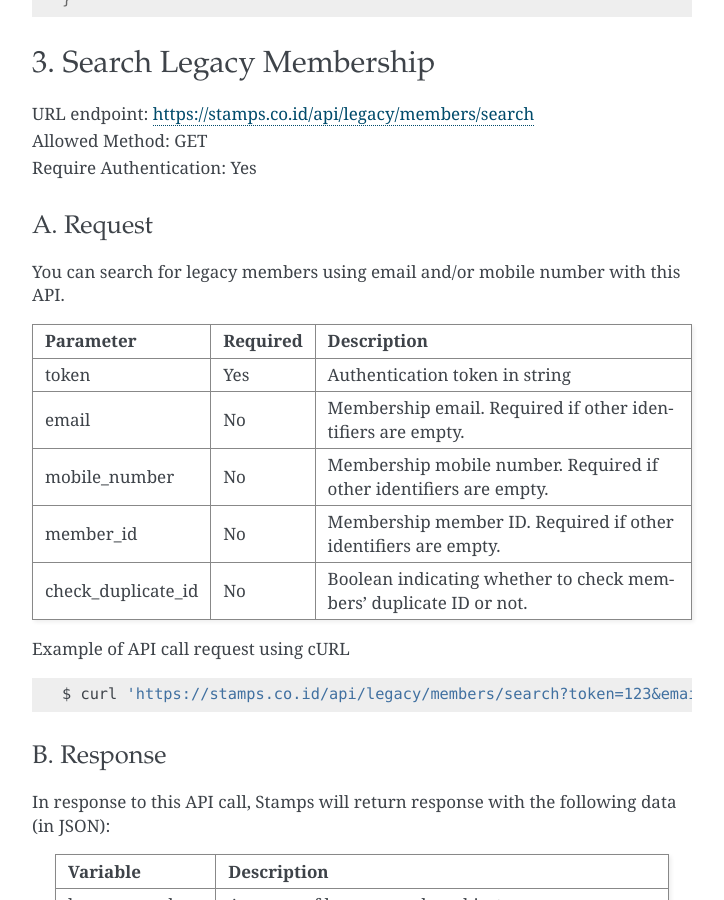
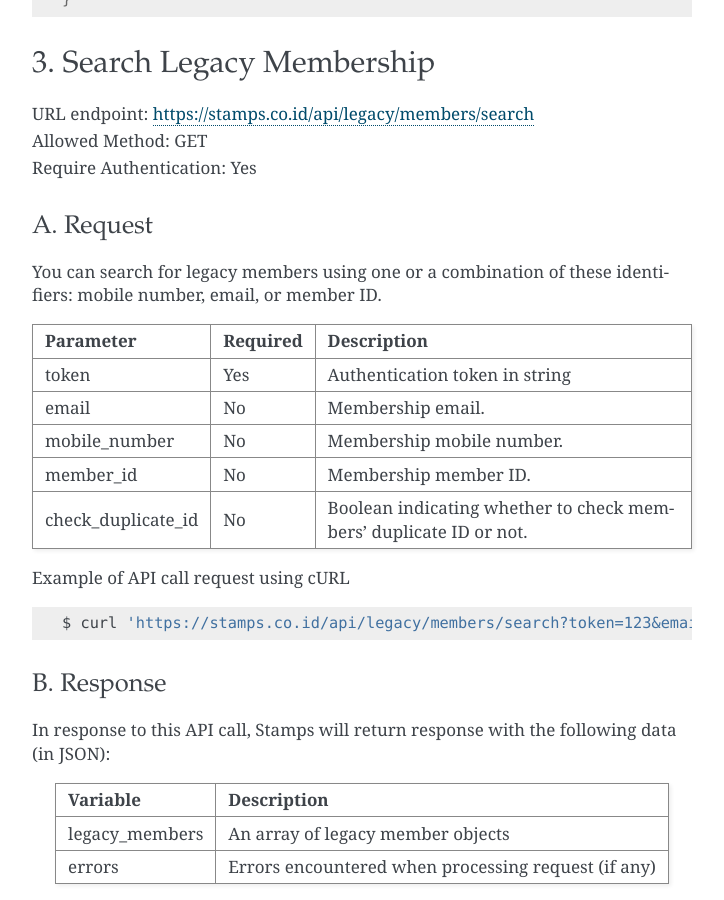
Before and after one commit to ui/stamps-api-docs, a Sphinx documentation site: the page built from source/legacy_members_api.rst, in a window 1280 px wide and 900 px high, scrolled down 2763 px. Shown: the whole window, without its empty margins (388-1112 px from the left). Built offline with Sphinx 7.4.7, drawn with Linux system fonts in a browser that asks for light colours.

Commit message:
Update API description

```diff
--- a/source/legacy_members_api.rst
+++ b/source/legacy_members_api.rst
@@ -148,15 +148,15 @@ C. Example Response
 
 A. Request
 -----------------------------
-You can search for legacy members using email and/or mobile number with this API.
+You can search for legacy members using one or a combination of these identifiers: mobile number, email, or member ID.
 
 ======================= =========== =========================
 Parameter               Required    Description
 ======================= =========== =========================
 token                   Yes         Authentication token in string
-email                   No          Membership email. Required if other identifiers are empty.
-mobile_number           No          Membership mobile number. Required if other identifiers are empty.
-member_id               No          Membership member ID. Required if other identifiers are empty.
+email                   No          Membership email.
+mobile_number           No          Membership mobile number.
+member_id               No          Membership member ID.
 check_duplicate_id      No          Boolean indicating whether to check members' duplicate ID or not.
 ======================= =========== =========================
 
```
